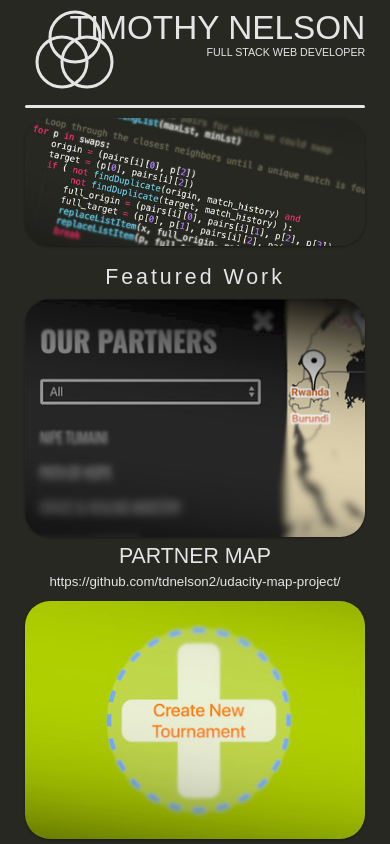
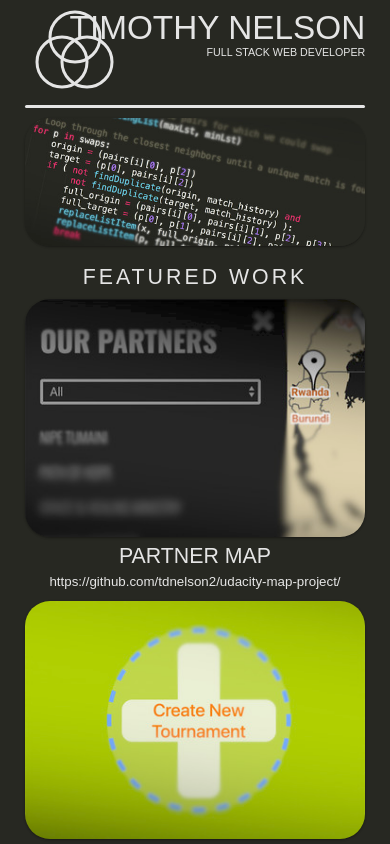
Before and after one commit to tdnelson2/portfolio-site, a website: page index.html in a window 390 px wide. Shown: the top 844 px of the page. Drawn offline with Linux system fonts and the light colour scheme; a web font is replaced by a local one.

Commit message:
put featured work header in caps

```diff
--- a/css/main.css
+++ b/css/main.css
@@ -38,9 +38,12 @@ body {
 }
 
 .title, .subtitle, .feature-item-title {
-  text-transform: uppercase;
   font-weight: 100;
   margin-top: 0px;
+}
+
+.title, .subtitle, .feature-item-title, .feature-header {
+  text-transform: uppercase;
 }
 
 .line {
@@ -64,7 +67,7 @@ body {
 .feature-header {
   margin-bottom: 10px;
   font-weight: 100;
-  font-size: 40pt;
+  font-size: 30pt;
   letter-spacing: 3px;
 /*  color: #909090;*/
 }
@@ -115,7 +118,7 @@ div#social a:last-of-type {
 @media screen and (max-width: 1199px) {
 
   .feature-header {
-    font-size: 35pt;
+    font-size: 25pt;
     margin-top: 20px;
   }
 
@@ -151,7 +154,7 @@ div#social a:last-of-type {
   }
 
   .feature-header {
-    font-size: 25pt;
+    font-size: 22pt;
     text-align: center;
   }
 
```
